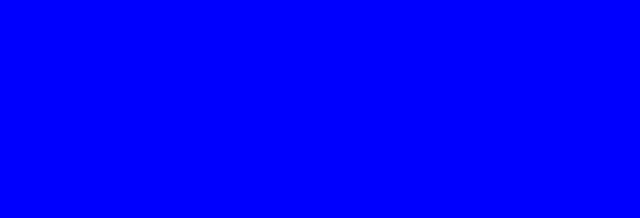
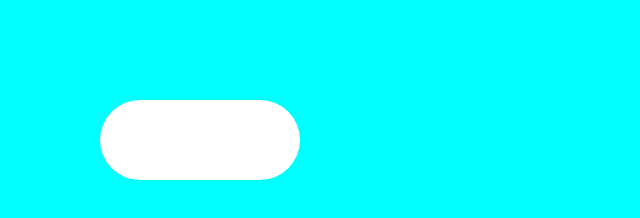
Before and after one commit to TebogoP/Moving-Clouds-Web-Project, a plain HTML site: page index.html in a window 1280 px wide. Shown: the whole page, without its empty margins (0-640 px from the left). Drawn offline with Linux system fonts and the light colour scheme; files that its build step writes are made by us from their sources; files whose address does not match are found by name.

Commit message:
Added class cloud style to give it some shape

```diff
--- a/css/styles.css
+++ b/css/styles.css
@@ -4,6 +4,14 @@ body{
 #container {
     height: 100vh;
     position: relative;
-    background-color: blue;
+    background-color: aqua;
     overflow: hidden;
 }
+.cloud{
+    width: 200px;
+    height: 80px;
+    background-color: white;
+    border-radius: 40px;
+    position: absolute;
+    margin: 100px;
+}
```
